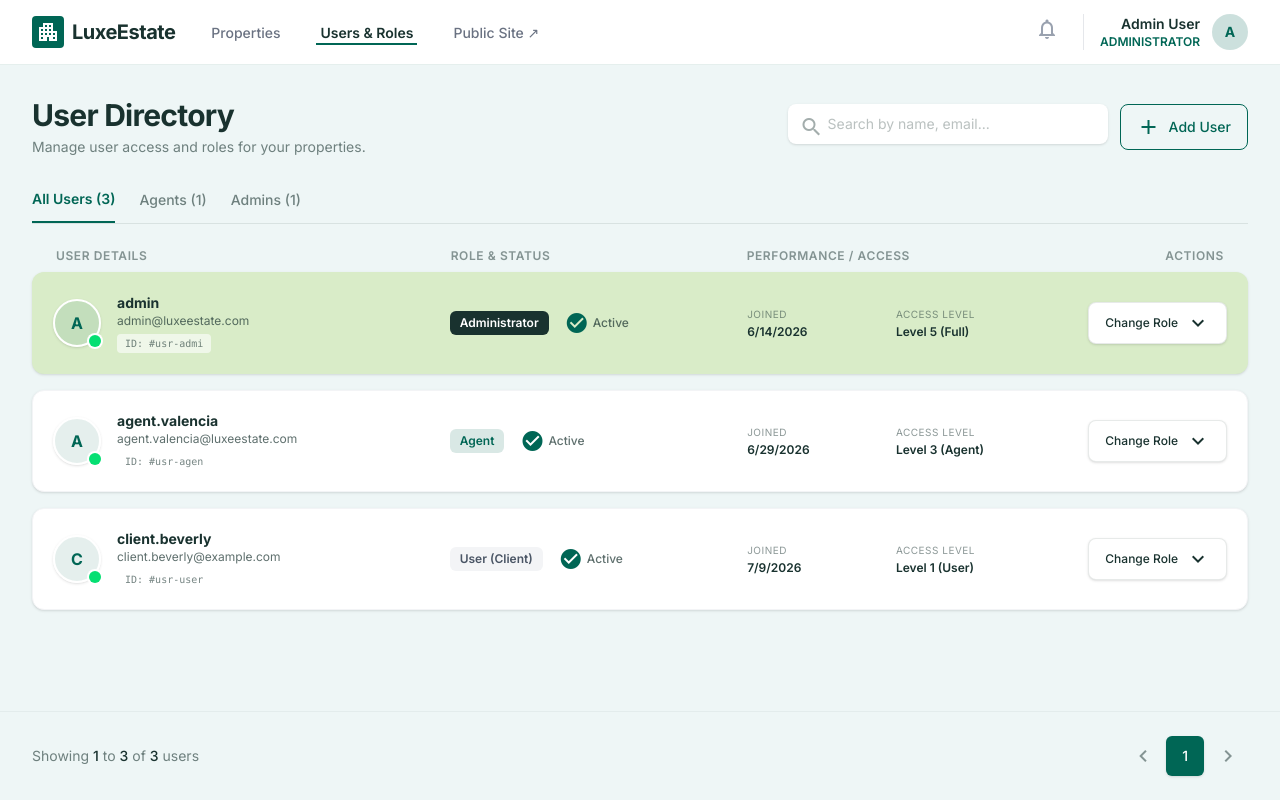
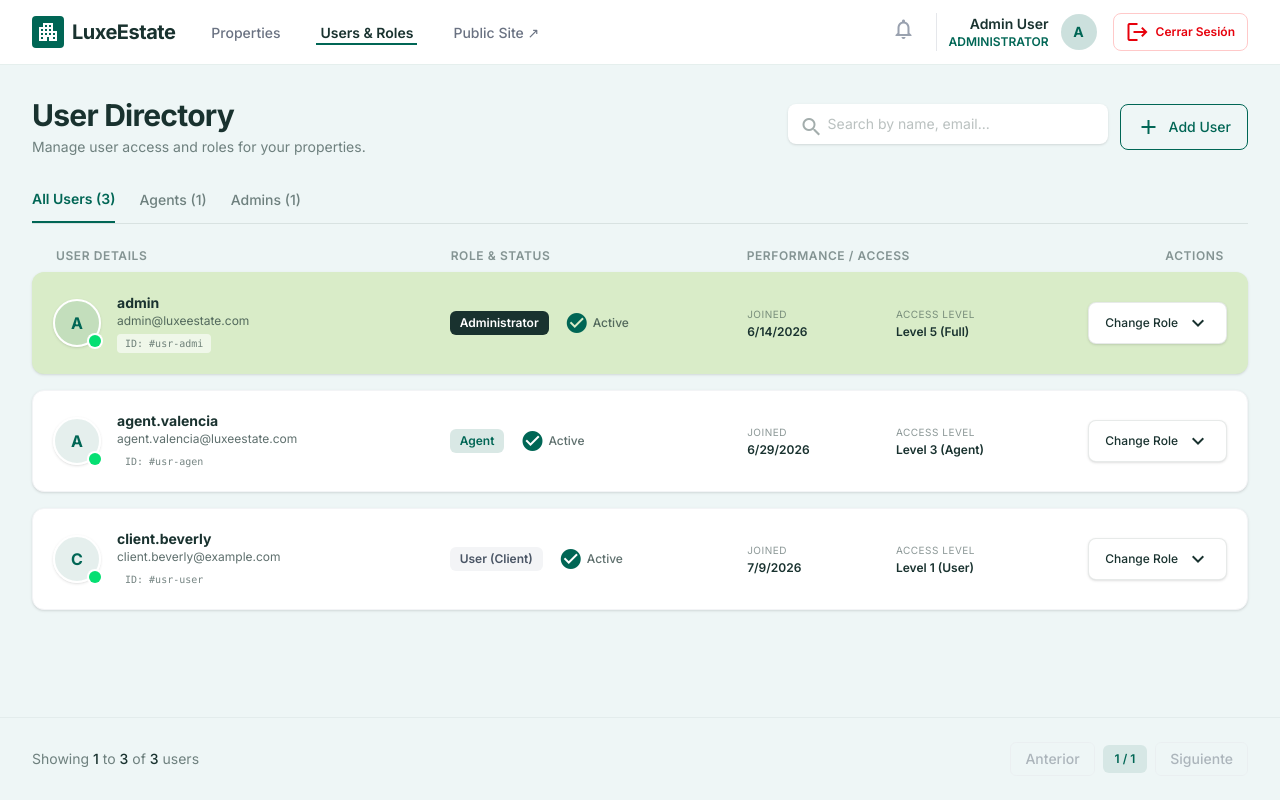
Before and after one commit to AlejandroNes/real-estate-next, a Next.js app: page /admin/users in a window 1280 px wide. Built offline with nearby package versions, Linux system fonts and the light colour scheme; no server answers; the database is empty.

Commit message:
solucion de errores en dashboard

```diff
--- a/app/admin/properties/page.tsx
+++ b/app/admin/properties/page.tsx
@@ -12,6 +12,10 @@ export default function AdminPropertiesPage() {
   const [searchTerm, setSearchTerm] = useState('');
   const [statusFilter, setStatusFilter] = useState<string>('all');
   const [toast, setToast] = useState<{ message: string; type: 'success' | 'error' } | null>(null);
+
+  // Pagination State (6 items per page)
+  const [currentPage, setCurrentPage] = useState(1);
+  const ITEMS_PER_PAGE = 6;
 
   useEffect(() => {
     async function loadProperties() {
@@ -40,6 +44,11 @@ export default function AdminPropertiesPage() {
     }
   };
 
+  const handleSearchChange = (val: string) => {
+    setSearchTerm(val);
+    setCurrentPage(1);
+  };
+
   const filteredProperties = properties.filter(p => {
     const matchesSearch = p.title.toLowerCase().includes(searchTerm.toLowerCase()) ||
       p.location.toLowerCase().includes(searchTerm.toLowerCase());
@@ -52,6 +61,13 @@ export default function AdminPropertiesPage() {
   const totalListings = properties.length;
   const activeCount = properties.filter(p => !p.isFeatured).length;
   const featuredCount = properties.filter(p => p.isFeatured).length;
+
+  // Pagination logic
+  const totalFiltered = filteredProperties.length;
+  const totalPages = Math.max(1, Math.ceil(totalFiltered / ITEMS_PER_PAGE));
+  const startIndex = (currentPage - 1) * ITEMS_PER_PAGE;
+  const endIndex = Math.min(startIndex + ITEMS_PER_PAGE, totalFiltered);
+  const paginatedProperties = filteredProperties.slice(startIndex, endIndex);
 
   return (
     <main className="flex-grow max-w-7xl w-full mx-auto px-4 sm:px-6 lg:px-8 py-10">
@@ -84,7 +100,7 @@ export default function AdminPropertiesPage() {
               type="text"
               placeholder="Filter properties..."
               value={searchTerm}
-              onChange={(e) => setSearchTerm(e.target.value)}
+              onChange={(e) => handleSearchChange(e.target.value)}
               className="bg-white dark:bg-[#152e2a] border border-gray-200 dark:border-primary/30 text-nordic dark:text-gray-300 px-4 py-2.5 pl-10 rounded-lg text-sm font-medium focus:outline-none focus:ring-2 focus:ring-primary/40 shadow-sm"
             />
             <span className="material-icons absolute left-3 top-1/2 -translate-y-1/2 text-gray-400 text-base">search</span>
@@ -143,14 +159,14 @@ export default function AdminPropertiesPage() {
             <span className="material-icons animate-spin text-3xl text-primary mb-2">sync</span>
             <p className="text-sm font-medium">Loading property portfolio...</p>
           </div>
-        ) : filteredProperties.length === 0 ? (
+        ) : paginatedProperties.length === 0 ? (
           <div className="p-12 text-center text-gray-400">
             <span className="material-icons text-4xl mb-2">search_off</span>
             <p className="text-sm font-medium">No properties match your filter criteria.</p>
           </div>
         ) : (
           <div className="divide-y divide-gray-100 dark:divide-primary/10">
-            {filteredProperties.map((prop) => (
+            {paginatedProperties.map((prop) => (
               <div
                 key={prop.id}
                 className="group grid grid-cols-1 md:grid-cols-12 gap-4 px-6 py-5 hover:bg-[#EEF6F6]/50 dark:hover:bg-primary/5 transition-colors items-center"
@@ -236,11 +252,26 @@ export default function AdminPropertiesPage() {
         {/* Pagination Footer */}
         <div className="px-6 py-4 border-t border-gray-100 dark:border-primary/20 flex items-center justify-between bg-gray-50/50 dark:bg-primary/5">
           <div className="text-sm text-gray-500 dark:text-gray-400">
-            Showing <span className="font-medium text-nordic dark:text-white">1</span> to <span className="font-medium text-nordic dark:text-white">{filteredProperties.length}</span> of <span className="font-medium text-nordic dark:text-white">{totalListings}</span> results
+            Showing <span className="font-medium text-nordic dark:text-white">{totalFiltered > 0 ? startIndex + 1 : 0}</span> to <span className="font-medium text-nordic dark:text-white">{endIndex}</span> of <span className="font-medium text-nordic dark:text-white">{totalFiltered}</span> results
           </div>
-          <div className="flex gap-2">
-            <button className="px-3 py-1 text-sm border border-gray-200 dark:border-primary/30 rounded-md text-gray-600 dark:text-gray-300 hover:bg-white dark:hover:bg-primary/20 disabled:opacity-50">Previous</button>
-            <button className="px-3 py-1 text-sm border border-gray-200 dark:border-primary/30 rounded-md text-gray-600 dark:text-gray-300 hover:bg-white dark:hover:bg-primary/20">Next</button>
+          <div className="flex items-center gap-2">
+            <button
+              onClick={() => setCurrentPage(p => Math.max(1, p - 1))}
+              disabled={currentPage === 1 || totalFiltered === 0}
+              className="px-3.5 py-1.5 text-sm border border-gray-200 dark:border-primary/30 rounded-md text-gray-600 dark:text-gray-300 hover:bg-white dark:hover:bg-primary/20 disabled:opacity-40 disabled:cursor-not-allowed font-medium transition-all"
+            >
+              Anterior
+            </button>
+            <span className="px-3 py-1.5 text-xs font-semibold text-primary dark:text-emerald-300 bg-primary/10 rounded-md">
+              {currentPage} / {totalPages}
+            </span>
+            <button
+              onClick={() => setCurrentPage(p => Math.min(totalPages, p + 1))}
+              disabled={currentPage >= totalPages || totalFiltered === 0}
+              className="px-3.5 py-1.5 text-sm border border-gray-200 dark:border-primary/30 rounded-md text-gray-600 dark:text-gray-300 hover:bg-white dark:hover:bg-primary/20 disabled:opacity-40 disabled:cursor-not-allowed font-medium transition-all"
+            >
+              Siguiente
+            </button>
           </div>
         </div>
       </div>
--- a/app/admin/users/page.tsx
+++ b/app/admin/users/page.tsx
@@ -13,6 +13,10 @@ export default function AdminUsersPage() {
   const [openDropdownId, setOpenDropdownId] = useState<string | null>(null);
   const [savingUserId, setSavingUserId] = useState<string | null>(null);
   const [toast, setToast] = useState<{ message: string; type: 'success' | 'error' } | null>(null);
+
+  // Pagination State (6 items per page)
+  const [currentPage, setCurrentPage] = useState(1);
+  const ITEMS_PER_PAGE = 6;
 
   // Add user modal state
   const [showAddUserModal, setShowAddUserModal] = useState(false);
@@ -73,6 +77,16 @@ export default function AdminUsersPage() {
     }
   };
 
+  const handleSearchChange = (val: string) => {
+    setSearchTerm(val);
+    setCurrentPage(1);
+  };
+
+  const handleTabChange = (tab: 'all' | 'agents' | 'admins') => {
+    setActiveTab(tab);
+    setCurrentPage(1);
+  };
+
   const handleAddUserSubmit = async (e: React.FormEvent) => {
     e.preventDefault();
     if (!newUserEmail) return;
@@ -101,6 +115,13 @@ export default function AdminUsersPage() {
     if (activeTab === 'admins') return matchesSearch && (u.role === 'admin');
     return matchesSearch;
   });
+
+  // Pagination logic
+  const totalFiltered = filteredUsers.length;
+  const totalPages = Math.max(1, Math.ceil(totalFiltered / ITEMS_PER_PAGE));
+  const startIndex = (currentPage - 1) * ITEMS_PER_PAGE;
+  const endIndex = Math.min(startIndex + ITEMS_PER_PAGE, totalFiltered);
+  const paginatedUsers = filteredUsers.slice(startIndex, endIndex);
 
   return (
     <>
@@ -137,7 +158,7 @@ export default function AdminUsersPage() {
                 type="text"
                 placeholder="Search by name, email..."
                 value={searchTerm}
-                onChange={(e) => setSearchTerm(e.target.value)}
+                onChange={(e) => handleSearchChange(e.target.value)}
                 className="block w-full pl-10 pr-3 py-2.5 border-none rounded-lg bg-white dark:bg-gray-800 text-nordic dark:text-white shadow-sm placeholder-nordic/30 focus:ring-2 focus:ring-primary focus:bg-white transition-all text-sm"
               />
             </div>
@@ -153,7 +174,7 @@ export default function AdminUsersPage() {
 
         <div className="mt-8 flex gap-6 border-b border-nordic/10 overflow-x-auto">
           <button
-            onClick={() => setActiveTab('all')}
+            onClick={() => handleTabChange('all')}
             className={`pb-3 text-sm font-semibold transition-colors ${
               activeTab === 'all'
                 ? 'text-primary border-b-2 border-primary'
@@ -163,7 +184,7 @@ export default function AdminUsersPage() {
             All Users ({userRoles.length})
           </button>
           <button
-            onClick={() => setActiveTab('agents')}
+            onClick={() => handleTabChange('agents')}
             className={`pb-3 text-sm font-medium transition-colors ${
               activeTab === 'agents'
                 ? 'text-primary border-b-2 border-primary'
@@ -173,7 +194,7 @@ export default function AdminUsersPage() {
             Agents ({userRoles.filter(u => u.role === 'agent').length})
           </button>
           <button
-            onClick={() => setActiveTab('admins')}
+            onClick={() => handleTabChange('admins')}
             className={`pb-3 text-sm font-medium transition-colors ${
               activeTab === 'admins'
                 ? 'text-primary border-b-2 border-primary'
@@ -199,13 +220,13 @@ export default function AdminUsersPage() {
             <span className="material-icons animate-spin text-3xl text-primary mb-2">sync</span>
             <p className="text-sm font-medium">Loading user directory...</p>
           </div>
-        ) : filteredUsers.length === 0 ? (
+        ) : paginatedUsers.length === 0 ? (
           <div className="p-12 text-center text-nordic/60 dark:text-gray-400">
             <span className="material-icons text-4xl mb-2">no_accounts</span>
             <p className="text-sm font-medium">No users found matching filter.</p>
           </div>
         ) : (
-          filteredUsers.map((userRecord, index) => {
+          paginatedUsers.map((userRecord, index) => {
             const isDropdownOpen = openDropdownId === userRecord.user_id;
 
             return (
@@ -216,7 +237,7 @@ export default function AdminUsersPage() {
                     ? 'bg-[#D9ECC8] dark:bg-primary/20 border-transparent hover:shadow-md'
                     : 'bg-white dark:bg-gray-800 border-gray-100 dark:border-gray-700 hover:bg-[#D9ECC8]/50 dark:hover:bg-primary/20'
                 }`}
-                style={{ zIndex: filteredUsers.length - index + 10 }}
+                style={{ zIndex: paginatedUsers.length - index + 10 }}
               >
                 {/* User Details */}
                 <div className="col-span-12 md:col-span-4 flex items-center w-full">
@@ -337,21 +358,27 @@ export default function AdminUsersPage() {
           <div className="hidden sm:flex-1 sm:flex sm:items-center sm:justify-between">
             <div>
               <p className="text-sm text-nordic/60 dark:text-gray-400">
-                Showing <span className="font-medium text-nordic dark:text-white">1</span> to <span className="font-medium text-nordic dark:text-white">{filteredUsers.length}</span> of <span className="font-medium text-nordic dark:text-white">{userRoles.length}</span> users
+                Showing <span className="font-medium text-nordic dark:text-white">{totalFiltered > 0 ? startIndex + 1 : 0}</span> to <span className="font-medium text-nordic dark:text-white">{endIndex}</span> of <span className="font-medium text-nordic dark:text-white">{totalFiltered}</span> users
               </p>
             </div>
-            <div>
-              <nav className="relative z-0 inline-flex rounded-md shadow-none -space-x-px">
-                <button className="relative inline-flex items-center px-2 py-2 rounded-l-md text-sm font-medium text-nordic/50 hover:text-primary transition-colors">
-                  <span className="material-icons text-xl">chevron_left</span>
-                </button>
-                <button className="z-10 bg-primary text-white relative inline-flex items-center px-4 py-2 text-sm font-medium rounded-md mx-1 shadow-sm">
-                  1
-                </button>
-                <button className="relative inline-flex items-center px-2 py-2 rounded-r-md text-sm font-medium text-nordic/50 hover:text-primary transition-colors">
-                  <span className="material-icons text-xl">chevron_right</span>
-                </button>
-              </nav>
+            <div className="flex items-center gap-2">
+              <button
+                onClick={() => setCurrentPage(p => Math.max(1, p - 1))}
+                disabled={currentPage === 1 || totalFiltered === 0}
+                className="px-3.5 py-1.5 text-sm border border-gray-200 dark:border-primary/30 rounded-md text-gray-600 dark:text-gray-300 hover:bg-white dark:hover:bg-primary/20 disabled:opacity-40 disabled:cursor-not-allowed font-medium transition-all"
+              >
+                Anterior
+              </button>
+              <span className="px-3 py-1.5 text-xs font-semibold text-primary dark:text-emerald-300 bg-primary/10 rounded-md">
+                {currentPage} / {totalPages}
+              </span>
+              <button
+                onClick={() => setCurrentPage(p => Math.min(totalPages, p + 1))}
+                disabled={currentPage >= totalPages || totalFiltered === 0}
+                className="px-3.5 py-1.5 text-sm border border-gray-200 dark:border-primary/30 rounded-md text-gray-600 dark:text-gray-300 hover:bg-white dark:hover:bg-primary/20 disabled:opacity-40 disabled:cursor-not-allowed font-medium transition-all"
+              >
+                Siguiente
+              </button>
             </div>
           </div>
         </div>
--- a/components/AdminNavbar.tsx
+++ b/components/AdminNavbar.tsx
@@ -1,12 +1,13 @@
 'use client';
 
 import Link from 'next/link';
-import { usePathname } from 'next/navigation';
+import { usePathname, useRouter } from 'next/navigation';
 import { createClient } from '@/lib/supabase/browser-client';
 import { useEffect, useState } from 'react';
 
 export default function AdminNavbar() {
   const pathname = usePathname();
+  const router = useRouter();
   const supabase = createClient();
   const [currentUser, setCurrentUser] = useState<any>(null);
 
@@ -17,6 +18,12 @@ export default function AdminNavbar() {
     }
     getUser();
   }, []);
+
+  const handleSignOut = async () => {
+    await supabase.auth.signOut();
+    router.push('/login');
+    router.refresh();
+  };
 
   const isPropertiesActive = pathname === '/admin/properties' || pathname === '/admin';
   const isUsersActive = pathname === '/admin/users';
@@ -64,13 +71,13 @@ export default function AdminNavbar() {
             </div>
           </div>
 
-          {/* Secondary Nav / Profile */}
-          <div className="flex items-center gap-4">
+          {/* Secondary Nav / Profile / Logout */}
+          <div className="flex items-center gap-3">
             <button className="p-2 rounded-full text-gray-400 hover:text-primary hover:bg-primary/5 transition-colors">
               <span className="material-icons text-xl">notifications_none</span>
             </button>
 
-            <div className="flex items-center gap-3 pl-4 border-l border-gray-200 dark:border-gray-700">
+            <div className="flex items-center gap-3 pl-3 border-l border-gray-200 dark:border-gray-700">
               <div className="flex flex-col items-end hidden sm:flex">
                 <span className="text-sm font-semibold text-nordic dark:text-white truncate max-w-[140px]">
                   {currentUser?.email?.split('@')[0] || 'Admin User'}
@@ -80,6 +87,16 @@ export default function AdminNavbar() {
               <div className="h-9 w-9 rounded-full bg-primary/20 text-primary dark:text-emerald-300 font-bold text-sm flex items-center justify-center ring-2 ring-white dark:ring-primary/20">
                 {currentUser?.email?.charAt(0).toUpperCase() || 'A'}
               </div>
+
+              {/* Logout Button */}
+              <button
+                onClick={handleSignOut}
+                className="inline-flex items-center gap-1.5 px-3 py-1.5 rounded-lg text-xs font-semibold text-red-600 dark:text-red-400 hover:bg-red-50 dark:hover:bg-red-950/30 border border-red-200 dark:border-red-800/40 transition-all ml-1 cursor-pointer"
+                title="Cerrar sesión"
+              >
+                <span className="material-icons text-base">logout</span>
+                <span className="hidden sm:inline">Cerrar Sesión</span>
+              </button>
             </div>
           </div>
         </div>
```
